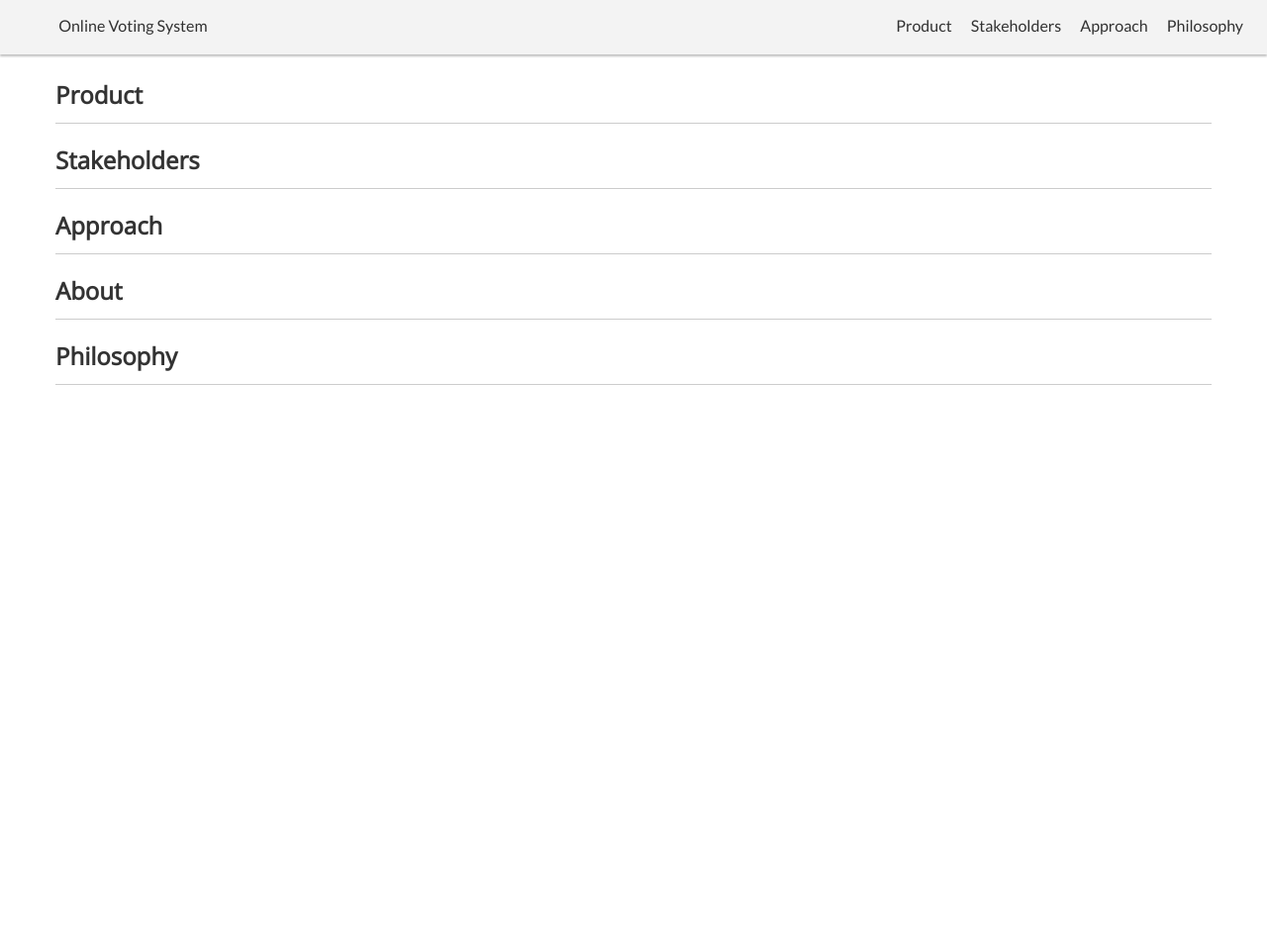
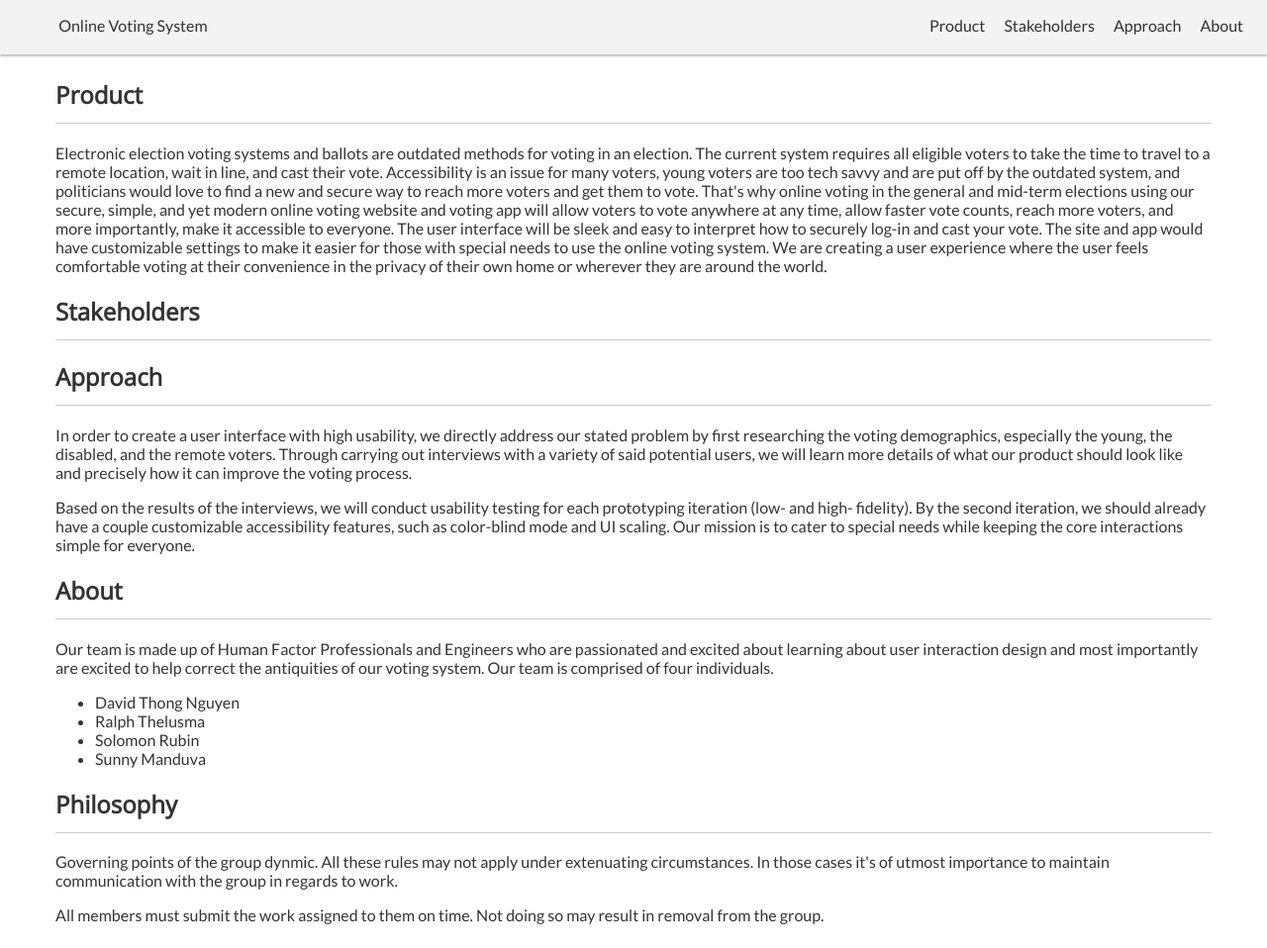
Before and after one commit to Drageaux/hcin620-hfpe, a plain HTML site: page index.html in a window 1280 px wide. Shown: the whole page at 99% size. Before the commit the page ends 800 px from the top, so only its background shows below. Drawn offline with nearby package versions, Linux system fonts and the light colour scheme; some packages are replaced by stand-ins of ours; a script that the page names is missing.

Commit message:
Add content

```diff
--- a/index.html
+++ b/index.html
@@ -11,7 +11,7 @@
                 <li><a data-scroll href="#product">Product</a></li>
                 <li><a data-scroll href="#stakeholders">Stakeholders</a></li>
                 <li><a data-scroll href="#approach">Approach</a></li>
-                <li><a data-scroll href="#philosophy">Philosophy</a></li>
+                <li><a data-scroll href="#about">About</a></li>
             </ul>
         </nav>
 
@@ -19,6 +19,7 @@
             <article>
                 <h2>Product</h2>
                 <a id="product"></a>
+                <p>Electronic election voting systems and ballots are outdated methods for voting in an election. The current system requires all eligible voters to take the time to travel to a remote location, wait in line, and cast their vote. Accessibility is an issue for many voters, young voters are too tech savvy and are put off by the outdated system, and politicians would love to find a new and secure way to reach more voters and get them to vote. That's why online voting in the general and mid-term elections using our secure, simple, and yet modern online voting website and voting app will allow voters to vote anywhere at any time, allow faster vote counts, reach more voters, and more importantly, make it accessible to everyone. The user interface will be sleek and easy to interpret how to securely log-in and cast your vote.  The site and app would have customizable settings to make it easier for those with special needs to use the online voting system. We are creating a user experience where the user feels comfortable voting at their convenience in the privacy of their own home or wherever they are around the world.</p>
             </article>
             <article>
                 <h2>Stakeholders</h2>
@@ -27,11 +28,24 @@
             <article>
                 <h2>Approach</h2>
                 <a id="approach"></a>
+                <p>In order to create a user interface with high usability, we directly address our stated problem by first researching the voting demographics, especially the young, the disabled, and the remote voters. Through carrying out interviews with a variety of said potential users, we will learn more details of what our product should look like and precisely how it can improve the voting process.</p>
+
+                <p>Based on the results of the interviews, we will conduct usability testing for each prototyping iteration (low- and high- fidelity). By the second iteration, we should already have a couple customizable accessibility features, such as color-blind mode and UI scaling. Our mission is to cater to special needs while keeping the core interactions simple for everyone.</p>
+
             </article>
             <article>
                 <h2>About</h2>
                 <a id="about"></a>
+                <p>Our team is made up of Human Factor Professionals and Engineers who are passionated and excited about learning about user interaction design and most importantly are excited to help correct the antiquities of our voting system. Our team is comprised of four individuals.</p>
+                <ul>
+                    <li>David Thong Nguyen</li>
+                    <li>Ralph Thelusma</li>
+                    <li>Solomon Rubin</li>
+                    <li>Sunny Manduva</li>
+                </ul>
                 <h2>Philosophy</h2>
+                <p>Governing points of the group dynmic. All these rules may not apply under extenuating circumstances. In those cases it's of utmost importance to maintain communication with the group in regards to work.</p>
+                <p>All members must submit the work assigned to them on time. Not doing so may result in removal from the group.</p>
             </article>
         </div>
 
```
